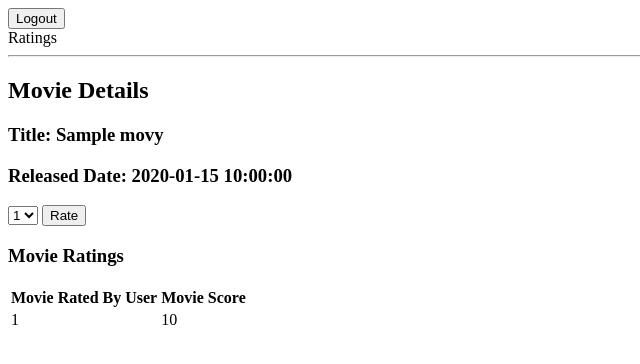
After one commit to xinbei123/ratings-2, a Flask app: page /movies/1 in a window 1280 px wide. The commit adds this page. Shown: the top 364 px of the page, without its empty margins (0-640 px from the left). Run offline with Flask 2, Linux system fonts and the light colour scheme; the visitor is signed in with stand-in values (Sample User, id 1); tables that the repository leaves empty hold one stand-in row (values such as "Sample post").

Commit message:
user_details and movie_list

```diff
--- a/server.py
+++ b/server.py
@@ -37,6 +37,12 @@ def user_list():
     users = User.query.all()
     return render_template("user_list.html", users=users)
 
+@app.route('/movies')
+def movie_list():
+    """Show movie list"""
+
+    movies = Movie.query.all()
+    return render_template('movie_list.html', movies=movies)
 
 @app.route('/register', methods=['GET'])
 def register_form():
@@ -89,7 +95,7 @@ def logged_in():
             print("\n\n\n\n", session['user_id'])
             print("\n\n\n\n", session['login_status'])
             flash("Login Successful")
-            return redirect('/')
+            return redirect(f"/users/{user.user_id}")
         else:
             session['login_status'] = False
             flash("Login Failed, invalid email or PASSWORD")
@@ -108,6 +114,7 @@ def logout():
 
     return redirect('/')
 
+
 @app.route('/users/<int:user_id>')
 def user_detail(user_id):
 
@@ -115,6 +122,38 @@ def user_detail(user_id):
 
     return render_template('user_details.html',
                            user=user)
+
+
+@app.route('/movies/<int:movie_id>')
+def movie_detail(movie_id):
+
+    movie = Movie.query.get(movie_id)
+
+    return render_template('movie_details.html', movie=movie)
+
+@app.route('/rate_movie/<int:movie_id>', methods=['POST'])
+def rate_movie(movie_id):
+    user = session['user_id']
+    score = int(request.form.get('score'))
+    movie = Movie.query.get(movie_id)
+    # ratings_user_list = []
+    # for rating in movie.rating:
+    #     ratings_user_list.append(rating.user_id)
+    if Rating.query.filter_by(user_id=user, movie_id=movie_id) :
+        # UPDATE EXHISTING RATING
+        rating = Rating.query.filter_by(user_id=user, movie_id=movie_id)
+        rating.score = score
+        db.session.commit()
+    else:
+        movie.ratings.append(user, score)
+        db.session.commit()
+    # if user in ratings_user_list:
+    #     movie.ratings.query.filter_by(user_id=user).score = score
+    # else:
+        # rating = Rating(movie_id, user, score)
+    return render_template('movie_details.html', movie=movie)
+
+
 
 if __name__ == "__main__":
     # We have to set debug=True here, since it has to be True at the
--- /dev/null
+++ b/templates/movie_details.html
@@ -0,0 +1,40 @@
+{% extends 'base.html' %}
+{% block content %}
+
+  <h2>Movie Details</h2>
+
+  <h3>Title: {{ movie.title }}</h3>
+  <h3>Released Date: {{ movie.released_at }}</h3>
+  {% if session['login_status'] == True %}
+
+  <form action="/rate_movie/{{movie.movie_id}}" method="POST">
+      <select>
+        <option name="score" value="1"> 1 </option>
+        <option name="score" value="2"> 2 </option>
+        <option name="score" value="3"> 3 </option>
+        <option name="score" value="4"> 4 </option>
+        <option name="score" value="5"> 5 </option>
+      </select>
+      <button type="submit">Rate</button>
+  </form>
+
+  {% endif %}
+
+
+  <h3> Movie Ratings </h3>
+  <table>
+    <tr>
+      <th> Movie Rated By User </th>
+      <th> Movie Score </th>
+    </tr>
+
+    {% for movie_rating in movie.ratings %}
+      <tr>
+        <td> {{ movie_rating.user.user_id}} </td>
+        <td> {{ movie_rating.score }} </td>
+      </tr>
+
+    {% endfor %}
+  </table>
+
+{% endblock %}
```
Also changed, not shown: templates/movie_list.html (added, +16 -0 lines), templates/user_details.html (+18 -9 lines).
